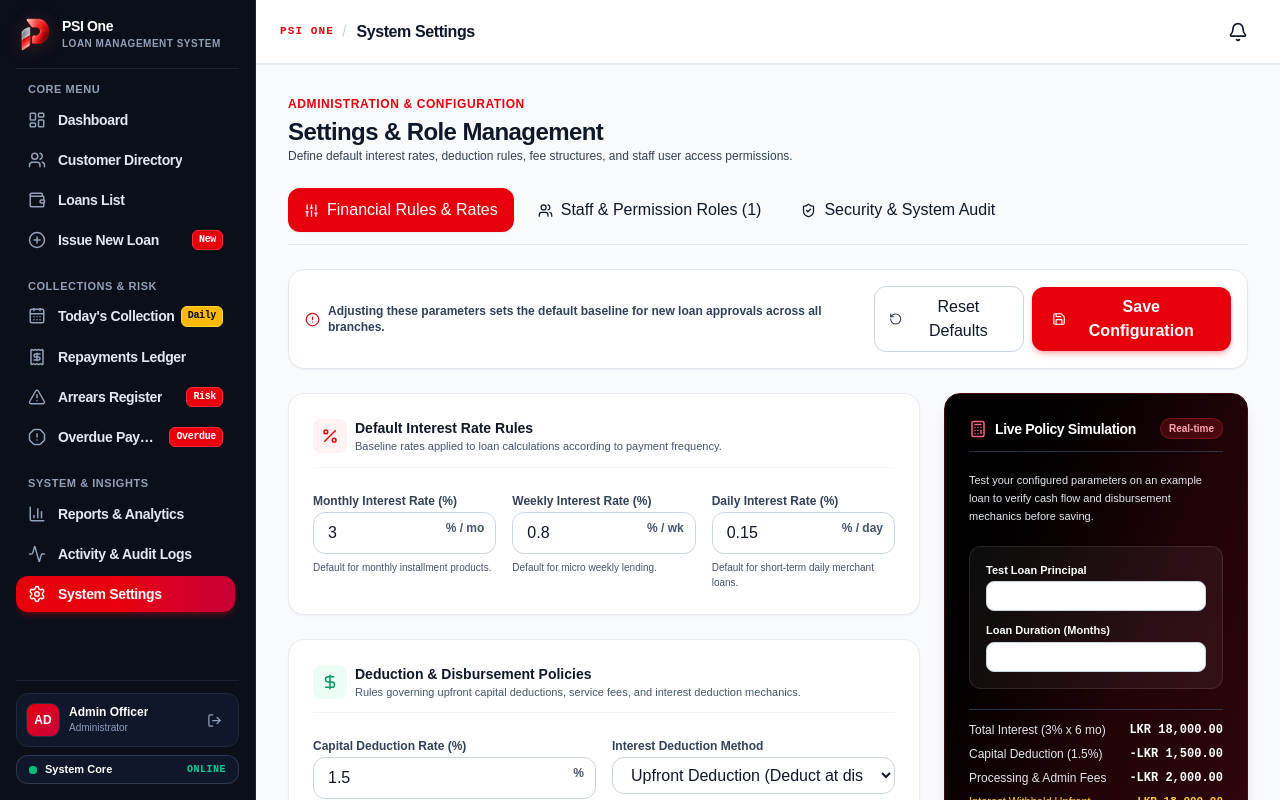
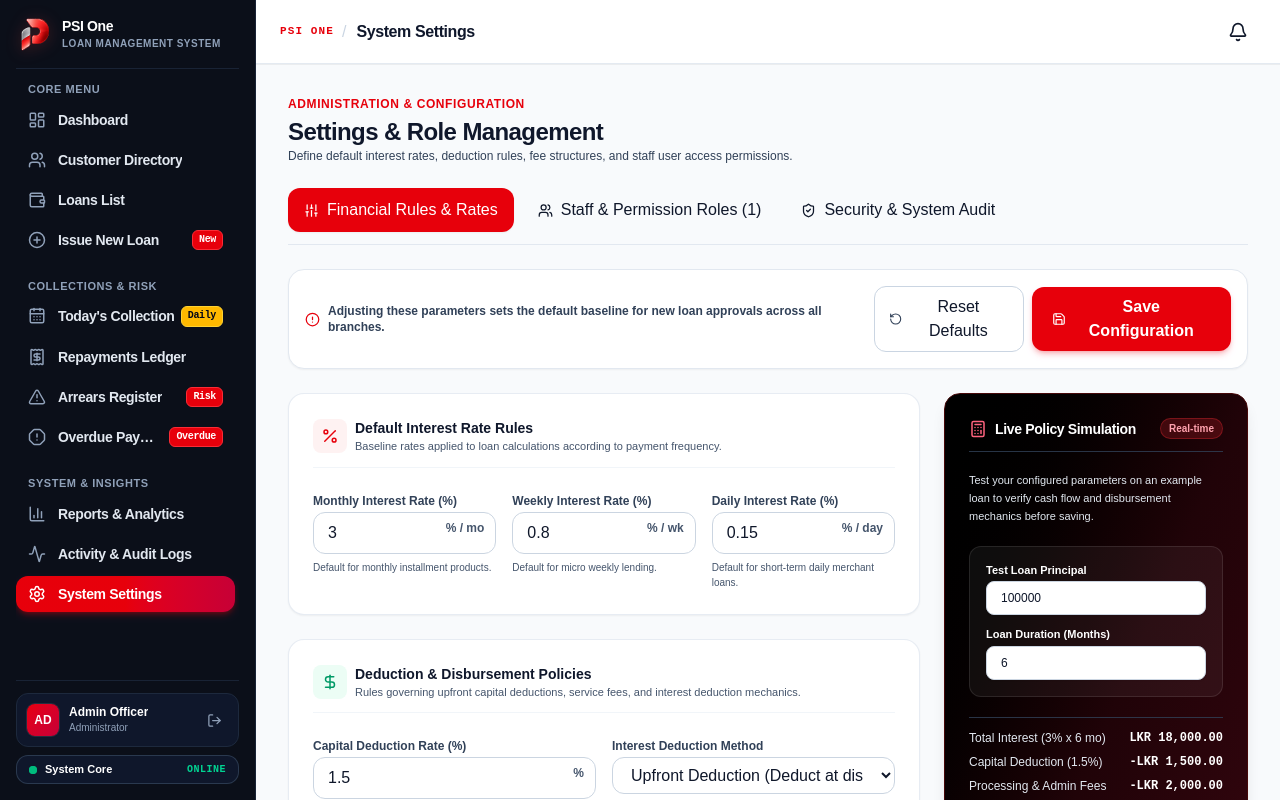
Before and after one commit to Perfect-Solution-International/Loan-management-system, a Next.js app: page /settings in a window 1280 px wide. Built offline with nearby package versions, Linux system fonts and the light colour scheme.

Commit message:
style: enhance input field styling for improved user experience

```diff
--- a/src/app/(dashboard)/settings/page.tsx
+++ b/src/app/(dashboard)/settings/page.tsx
@@ -757,7 +757,8 @@ function SettingsContent() {
                         step="10000"
                         value={simPrincipal}
                         onChange={(e) => setSimPrincipal(parseFloat(e.target.value) || 0)}
-                        className="w-full px-3 py-1.5 text-xs bg-slate-950 border border-slate-600 rounded-lg text-white font-mono focus:outline-none focus:ring-1 focus:ring-red-400"
+                        className="w-full px-3.5 py-2 text-xs bg-white text-slate-950 font-mono font-bold rounded-lg border border-slate-300 focus:outline-none focus:ring-2 focus:ring-red-500 shadow-xs"
+                        style={{ color: '#0f172a', backgroundColor: '#ffffff' }}
                       />
                     </div>
                     <div>
@@ -770,7 +771,8 @@ function SettingsContent() {
                         max="36"
                         value={simDuration}
                         onChange={(e) => setSimDuration(parseInt(e.target.value, 10) || 1)}
-                        className="w-full px-3 py-1.5 text-xs bg-slate-950 border border-slate-600 rounded-lg text-white font-mono focus:outline-none focus:ring-1 focus:ring-red-400"
+                        className="w-full px-3.5 py-2 text-xs bg-white text-slate-950 font-mono font-bold rounded-lg border border-slate-300 focus:outline-none focus:ring-2 focus:ring-red-500 shadow-xs"
+                        style={{ color: '#0f172a', backgroundColor: '#ffffff' }}
                       />
                     </div>
                   </div>
```
